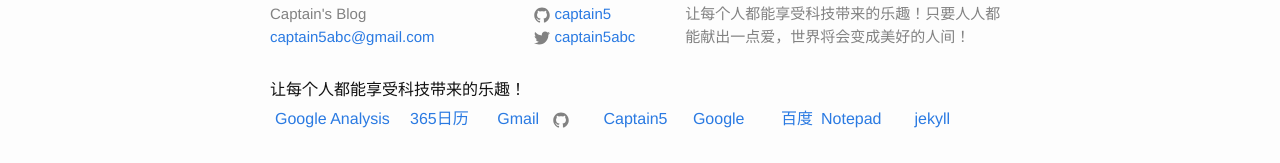
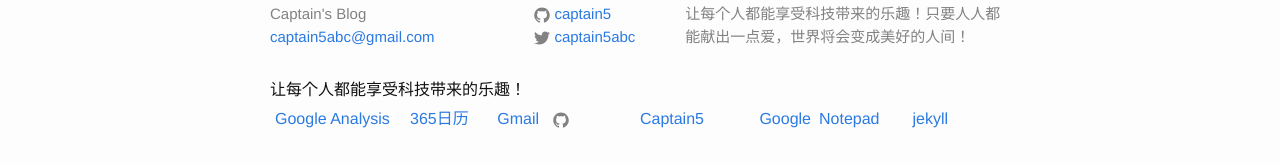
Before and after one commit to captain5/captain5.github.io, a Jekyll site: the page built from index.html, in a window 1280 px wide. Shown: the part 811-974 px from the top of the page. Built offline with Jekyll 4.4.1, drawn with Linux system fonts in a browser that asks for light colours.

Commit message:
Update footer.html

```diff
--- a/_includes/footer.html
+++ b/_includes/footer.html
@@ -71,7 +71,6 @@
         <td width=5% align=center>{% include icon-github.html %}</td>
         <td align=right><a href="https://github.com/captain5/captain5.github.io"  target="_black">Captain5</a></td>
         <td align=right><a href="https://www.google.com.hk"  target="_black">Google</a></td>
-        <td align=right width=10%><a href="https://www.baidu.com/"  target="_black">百度</a></td>
         <td align=right width=10%><a href="http://notepad.flowsoft7.com/"  target="_black">Notepad</a></td>
         <td align=right width=10%><a href="https://jekyllrb.com/"  target="_black">jekyll</a></td>
       </tr></table>
```
Lines whose indentation alone changed are shown as unchanged.
